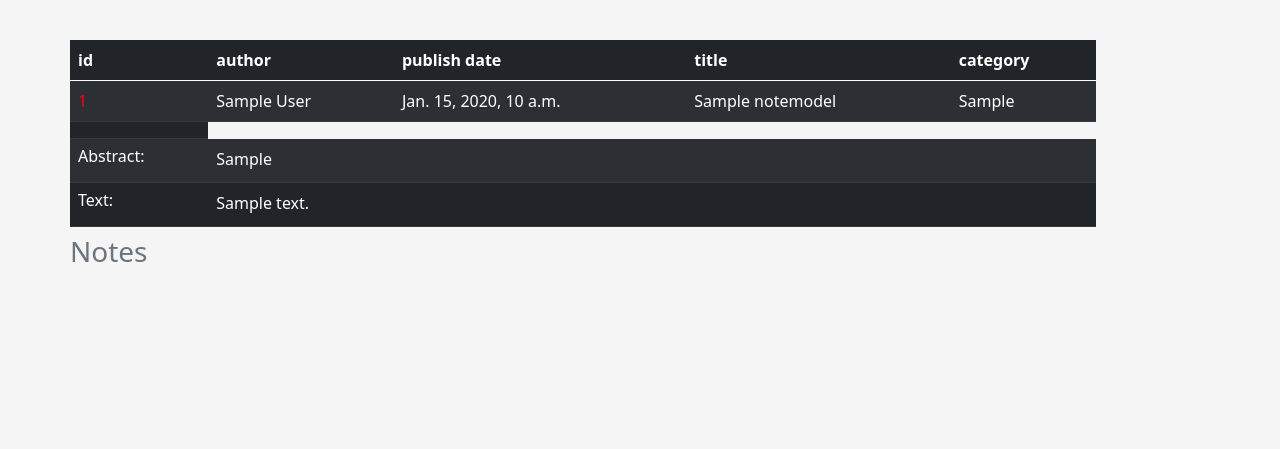
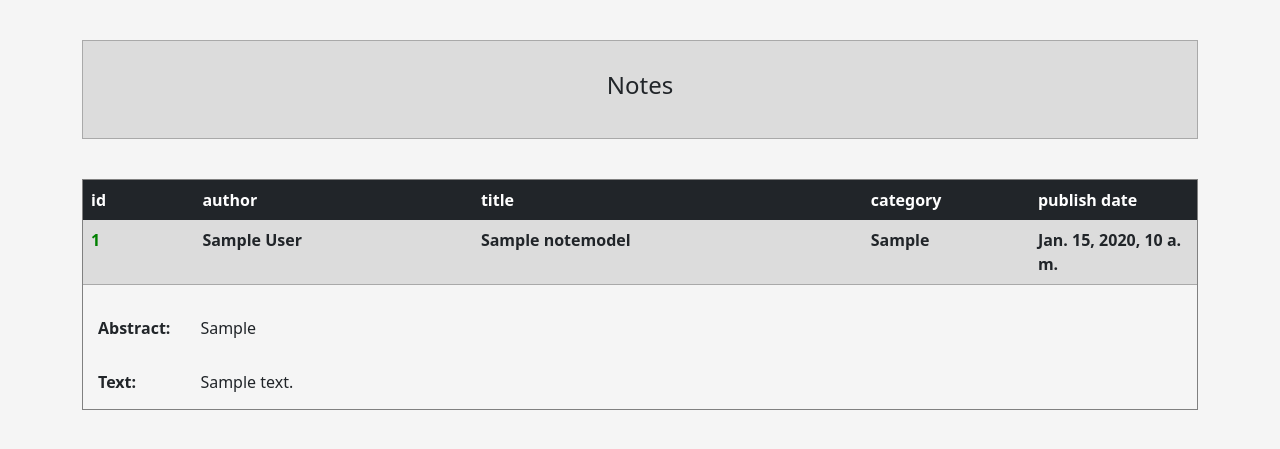
Before and after one commit to eplearn/Python026, a Django app: page / in a window 1280 px wide. Shown: the part 73-522 px from the top of the page. Run offline with Django 3.2, Linux system fonts and the light colour scheme; tables that the repository leaves empty hold one stand-in row (Sample ...); some libraries are stand-ins or nearby versions.

Commit message:
Simple refactor is done (2). Tables are fixed.

```diff
--- a/shop/website/forms.py
+++ b/shop/website/forms.py
@@ -25,13 +25,13 @@ class NoteForm(ModelForm):
             'abstract': Textarea(attrs={
                 'class': 'form-control',
                 'placeholder': 'text',
-                'id': 'floatingTextarea',
+                'id': 'floatingTextarea1',
                 "rows": 5, "cols": 20,
             }),
             'text': Textarea(attrs={
                 'class': 'form-control',
                 'placeholder': 'text',
-                'id': 'floatingTextarea2',
-                "rows": 5, "cols": 20,
+                'id': 'floatingTextarea1',
+                "rows": 10, "cols": 20,
             }),
         }
--- a/shop/website/static/css/custom.css
+++ b/shop/website/static/css/custom.css
@@ -4,6 +4,7 @@ body {
 
 td {
     padding: 15px;
+    word-break: break-all;
 }
 
 .caption {
--- a/shop/website/templates/website/index.html
+++ b/shop/website/templates/website/index.html
@@ -11,57 +11,74 @@
                 <a href="/create_note.html"></a>
             </div>
 
-             {% if notes %}
+            {% if notes %}
 
-                <div class="row row-cols-1 row-cols-md-3 mb-3 text-left" style="overflow-x:auto;">
+            <div class="caption">
+                <h4>Notes</h4>
+            </div>
 
-                    <table class="table table-dark table-striped table" style="width:90%">
-                        <caption><h3>Notes</h3></caption>
-                        <thead>
+            {% for note in notes %}
+
+                <div class="tables">
+
+                    <table class="table table-borderless" style="width:100%">
+                        <colgroup>
+                           <col style="width: 10%;">
+                           <col style="width: 25%;">
+                           <col style="width: 35%;">
+                           <col style="width: 15%;">
+                           <col style="width: 15%;">
+                        </colgroup>
+                        <thead class="table-dark">
                             <tr>
                             <th scope="col">id</th>
                             <th scope="col">author</th>
-                            <th scope="col">publish date</th>
                             <th scope="col">title</th>
                             <th scope="col">category</th>
+                            <th scope="col">publish date</th>
                             </tr>
                         </thead>
-                        {% for note in notes %}
                         <tbody>
-                            <tr>
-                                <td><span style="color:red">{{ note.id }}</span></td>
-                                <td>{{ note.author }}</td>
-                                <td>{{ note.publish_date }}</td>
-                                <td>{{ note.title }}</td>
-                                <td>{{ note.category }}</td>
+                            <tr class="bordered">
+                                <td><span style="color:green"><b>{{ note.id }}</b></span></td>
+                                <td><b>{{ note.author }}</b></td>
+                                <td><b>{{ note.title }}</b></td>
+                                <td><b>{{ note.category }}</b></td>
+                                <td><b>{{ note.publish_date }}</b></td>
                             </tr>
-                            <tr>
-                                <td></td>
-                            </tr>
-                            <tr>
+                        </tbody>
+                    </table>
+
+                    <table>
+                        <colgroup>
+                           <col style="width: 15%;">
+                           <col style="width: 85%;">
+                        </colgroup>
+                        <thead></thead>
+                        <tbody>
+                            <tr class="align-top">
                                 <td>
-                                    <h6>Abstract:</h6>
+                                    <b>Abstract: </b>
                                 </td>
-                                <td colspan=6>
+                                <td>
                                     {{ note.abstract }}
                                 </td>
                             </tr>
-                            <tr>
+
+                            <tr class="align-top">
                                 <td>
-                                    <h6>Text:</h6>
+                                    <b>Text: </b>
                                 </td>
-                                <td colspan=6>
+                                <td>
                                     {{ note.text }}
                                 </td>
                             </tr>
                         </tbody>
+                    </table>
 
-                        {% endfor %}
-                    </table>
-                    <div>
-                        {{ note.text }}
-                    </div>
                 </div>
+
+            {% endfor %}
             {% endif %}
 
         </div>
```
Also changed, not shown: shop/website/templates/website/create_note.html (+11 -1 lines).
